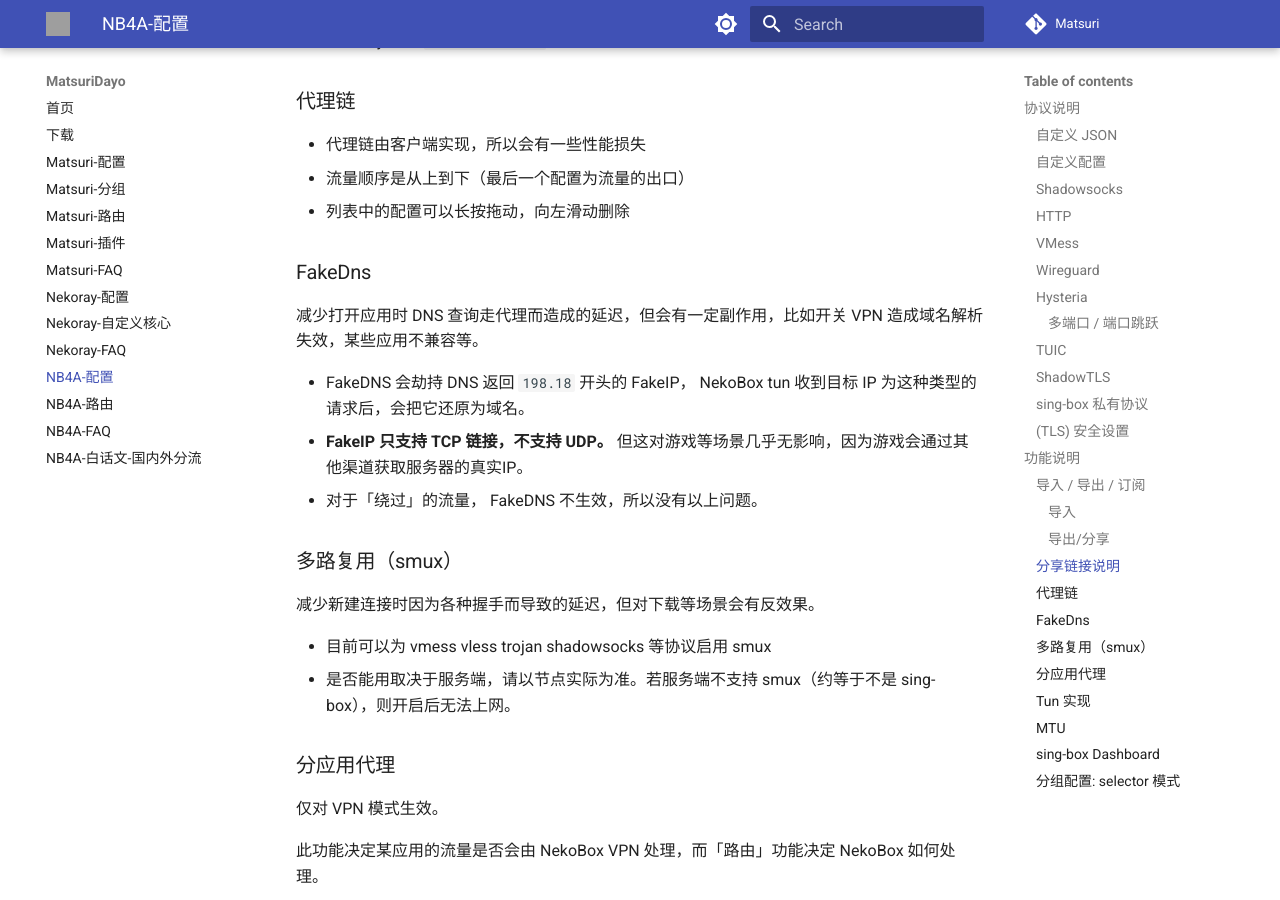
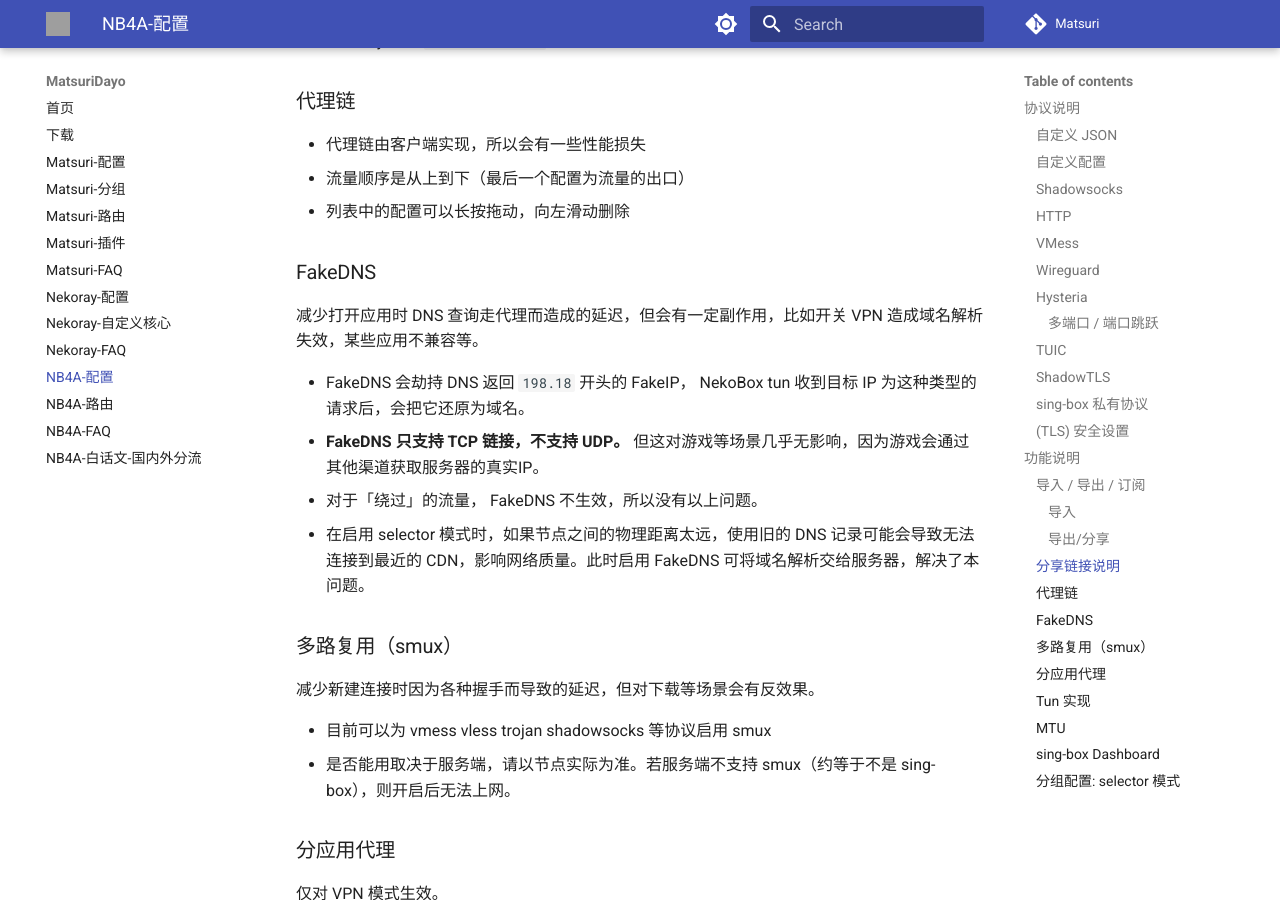
Before and after one commit to MatsuriDayo/matsuridayo.github.io, an MkDocs documentation site: the page built from docs/nb4a-configuration.md, in a window 1280 px wide and 900 px high, scrolled down 3943 px. Built offline with MkDocs 1.6.1 and Material for MkDocs 9.7.7, drawn with Linux system fonts in a browser that asks for light colours; comment, search, counter and statistics services are not loaded; grey boxes are pictures that could not be loaded.

Commit message:
Update FakeDNS settings
format

```diff
--- a/docs/nb4a-configuration.md
+++ b/docs/nb4a-configuration.md
@@ -151,13 +151,14 @@
 * 流量顺序是从上到下（最后一个配置为流量的出口）
 * 列表中的配置可以长按拖动，向左滑动删除
 
-### FakeDns
+### FakeDNS
 
 减少打开应用时 DNS 查询走代理而造成的延迟，但会有一定副作用，比如开关 VPN 造成域名解析失效，某些应用不兼容等。
 
 * FakeDNS 会劫持 DNS 返回 `198.18` 开头的 FakeIP， NekoBox tun 收到目标 IP 为这种类型的请求后，会把它还原为域名。
-* **FakeIP 只支持 TCP 链接，不支持 UDP。** 但这对游戏等场景几乎无影响，因为游戏会通过其他渠道获取服务器的真实IP。
+* **FakeDNS 只支持 TCP 链接，不支持 UDP。** 但这对游戏等场景几乎无影响，因为游戏会通过其他渠道获取服务器的真实IP。
 * 对于「绕过」的流量， FakeDNS 不生效，所以没有以上问题。
+* 在启用 selector 模式时，如果节点之间的物理距离太远，使用旧的 DNS 记录可能会导致无法连接到最近的 CDN，影响网络质量。此时启用 FakeDNS 可将域名解析交给服务器，解决了本问题。
 
 ### 多路复用（smux）
 
```
Also changed, not shown: docs/nb4a-bhw-domestic.md (+4 -0 lines).
